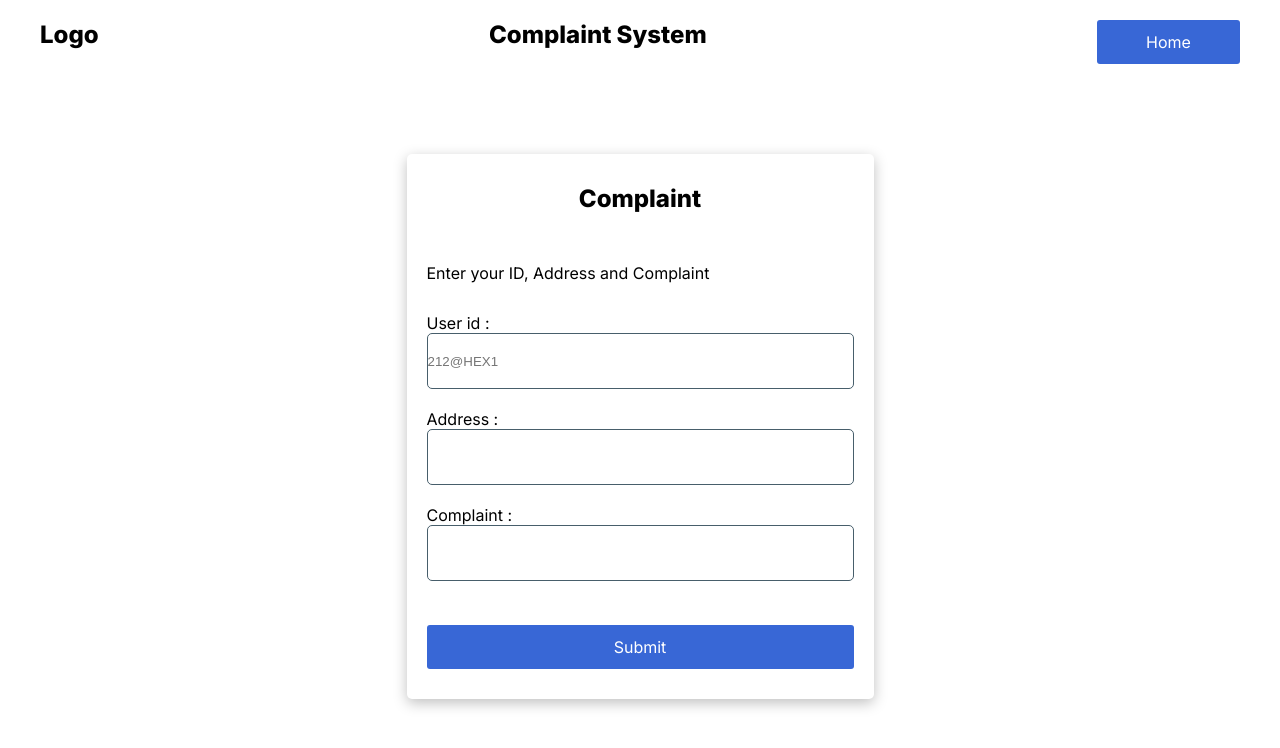
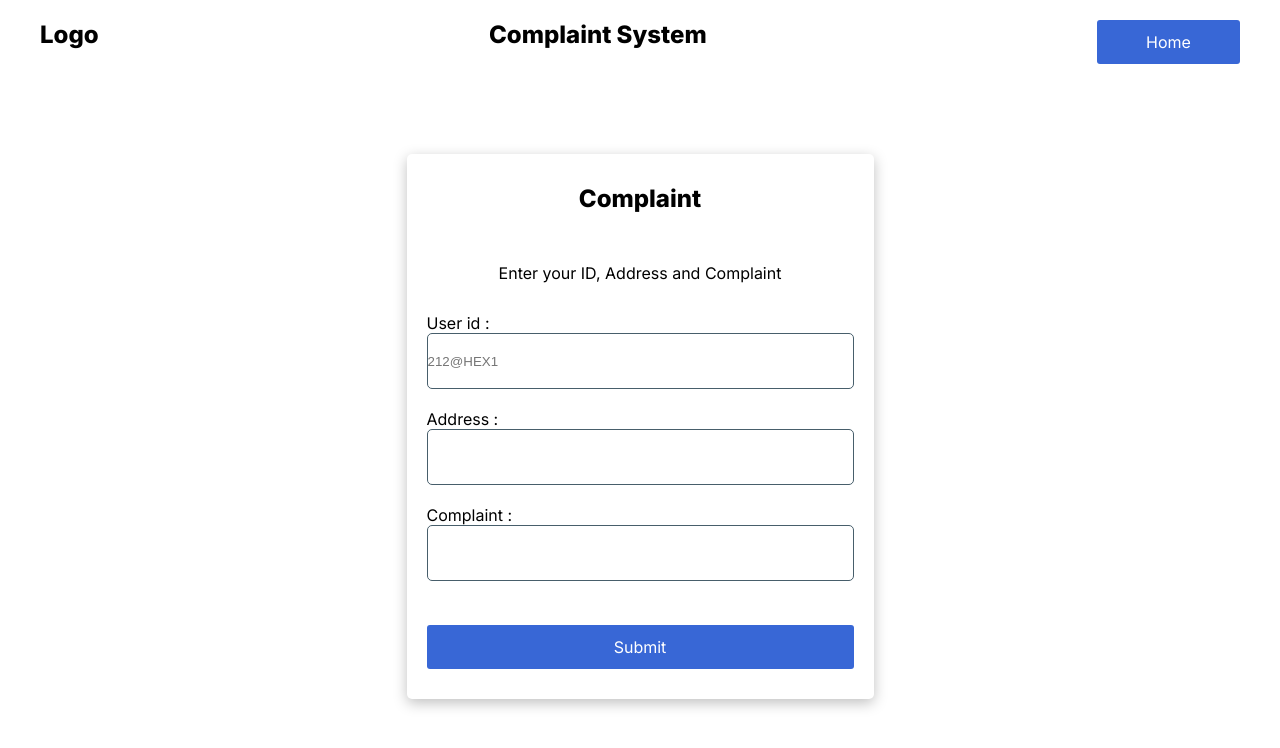
Before and after one commit to Prakashd05/Complaint_Registration_System, a plain HTML site: page filecomplaint.html in a window 1280 px wide. Drawn offline with Linux system fonts and the light colour scheme.

Commit message:
centered login

```diff
--- a/filecomplaint.html
+++ b/filecomplaint.html
@@ -22,7 +22,7 @@
     <div class="user_login">
         <div class="heading">
             <h2>Complaint</h2>
-            <h3>Enter your ID, Address and Complaint</h3>
+            <h3><center>Enter your ID, Address and Complaint</center></h3>
         </div>
         <div class="form">
             <form action="">
--- a/style.css
+++ b/style.css
@@ -253,11 +253,11 @@ td{
     margin-top: 40px;
     width: 1000px ;
 }
-table{
+/* table{
     border: 0.2px solid black;
     border-collapse: collapse;
     padding: 0.5rem;
-}
+} */
 
 .update{
     margin: 0 auto;
```
